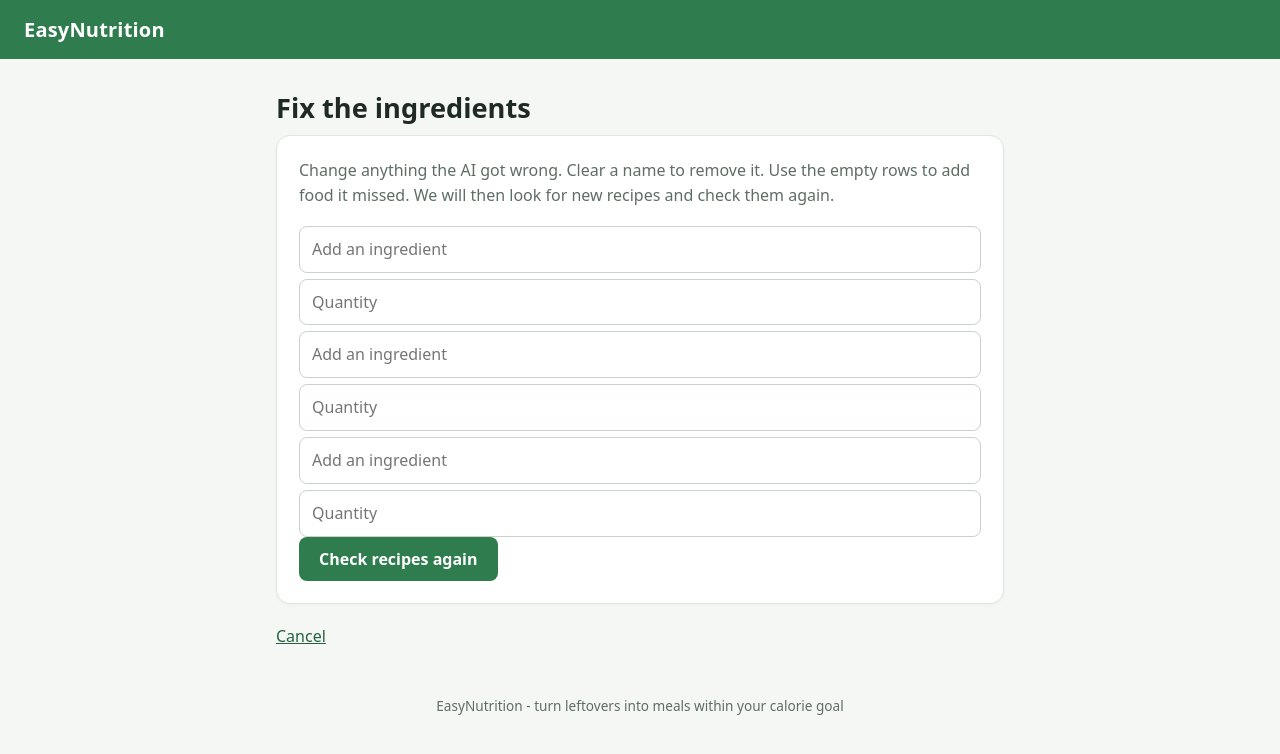
After one commit to jarztina/DevOps-Lab-P1G2-EasyNutrition, a Flask app: template templates/fix.html in a window 1280 px wide. The commit adds this page. Shown: the top 754 px of the page. Run offline with Flask 3, Linux system fonts and the light colour scheme; the template is opened without the code that fills it, so the values that code supplies are empty; parts of the project's set-up code (start-up, migrations or seed data) failed here and were passed over.

Commit message:
Add fix and edit templates; edit, delete and fix buttons on results and history

```diff
--- /dev/null
+++ b/templates/fix.html
@@ -0,0 +1,35 @@
+{% extends "base.html" %}
+{% block title %}Fix ingredients - EasyNutrition{% endblock %}
+{% block content %}
+<h1>Fix the ingredients</h1>
+<div class="card">
+  <p class="lead">Change anything the AI got wrong. Clear a name to remove it.
+  Use the empty rows to add food it missed. We will then look for new recipes
+  and check them again.</p>
+  {% for e in errors %}<div class="alert">{{ e }}</div>{% endfor %}
+  <form method="post" action="/scan/{{ scan.scan_id }}/fix"
+        onsubmit="var b=this.querySelector('button[type=submit]');
+                  b.disabled=true;b.textContent='Checking recipes...';">
+    <div class="fix-rows">
+      {% for i in rows %}
+      <div class="fix-row">
+        <input type="text" name="name" value="{{ i.name }}"
+               maxlength="50" aria-label="Ingredient">
+        <input type="text" name="quantity" value="{{ i.quantity }}"
+               maxlength="30" aria-label="Quantity">
+      </div>
+      {% endfor %}
+      {% for n in range(3) %}
+      <div class="fix-row">
+        <input type="text" name="name" placeholder="Add an ingredient"
+               maxlength="50" aria-label="New ingredient">
+        <input type="text" name="quantity" placeholder="Quantity"
+               maxlength="30" aria-label="New quantity">
+      </div>
+      {% endfor %}
+    </div>
+    <button type="submit">Check recipes again</button>
+  </form>
+</div>
+<p class="footer-link"><a href="/scan/{{ scan.scan_id }}">Cancel</a></p>
+{% endblock %}
```
Also changed, not shown: templates/history.html (+22 -5 lines), templates/index.html (+6 -3 lines), templates/recipe_edit.html (added, +24 -0 lines), templates/results.html (+17 -7 lines).
